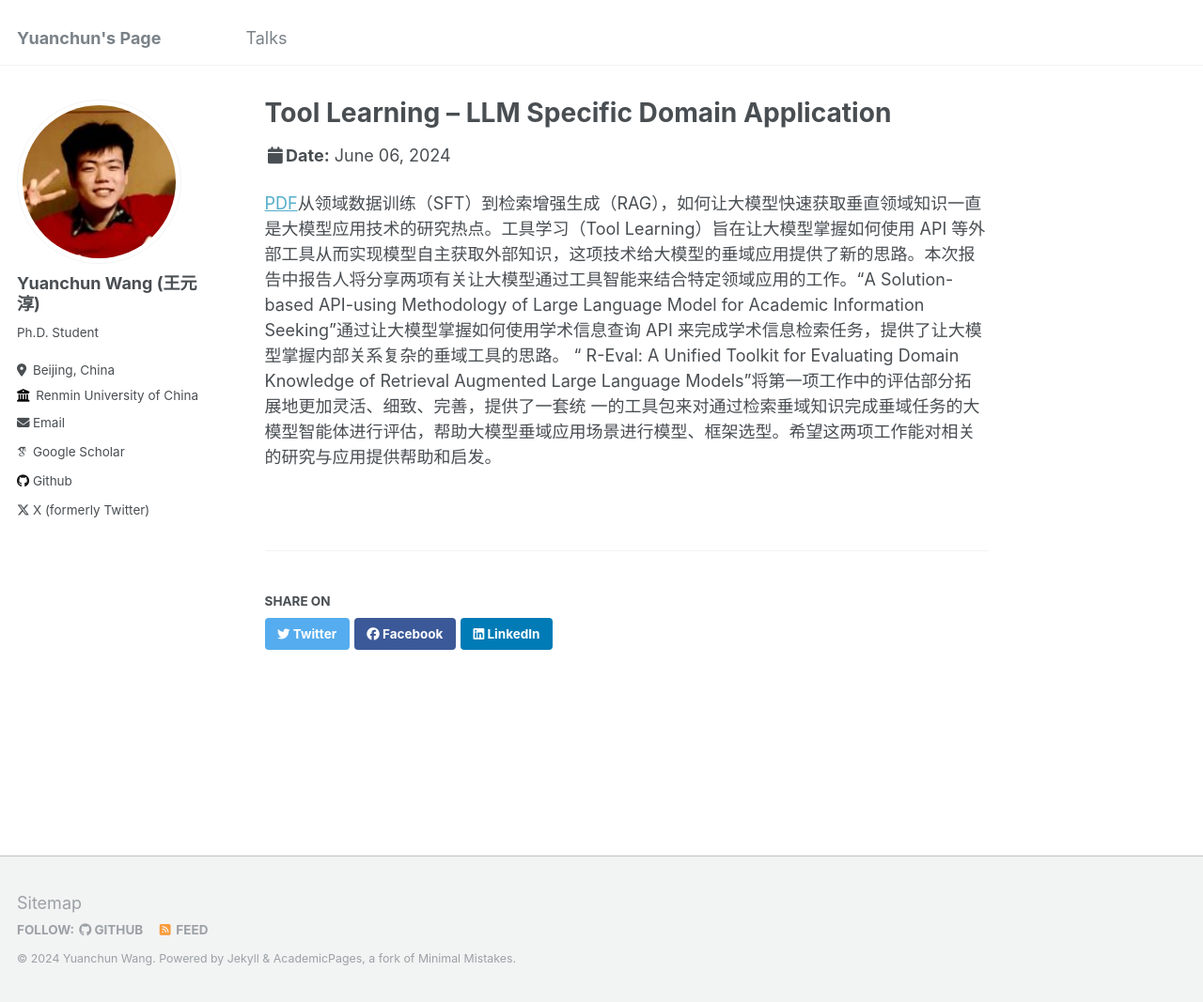
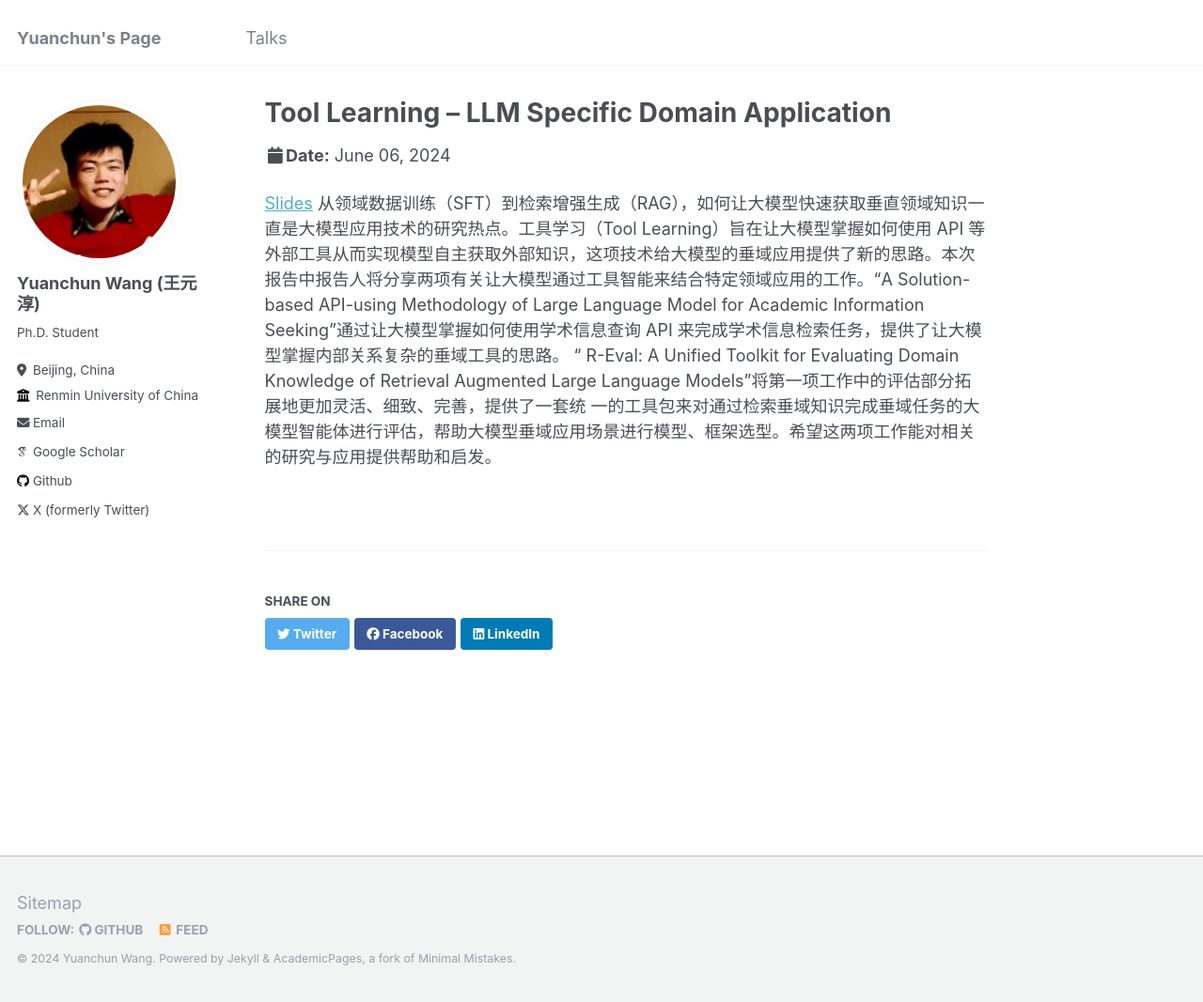
Before and after one commit to WangYC-99/WangYC-99.github.io, a Jekyll site: the page built from _talks/2024-06-06-talk-ict.md, in a window 1280 px wide and 1067 px high. Shown: the whole window at 94% size. Built offline with Jekyll 4.4.1, drawn with Linux system fonts in a browser that asks for light colours; some web fonts are replaced.

Commit message:
add talk slides

```diff
--- a/_talks/2024-06-06-talk-ict.md
+++ b/_talks/2024-06-06-talk-ict.md
@@ -7,4 +7,5 @@ venue: "ICT@CAS"
 date: 2024-06-06
 location: "Beijing, China"
 ---
-[PDF]()从领域数据训练（SFT）到检索增强生成（RAG），如何让大模型快速获取垂直领域知识一直是大模型应用技术的研究热点。工具学习（Tool Learning）旨在让大模型掌握如何使用 API 等外部工具从而实现模型自主获取外部知识，这项技术给大模型的垂域应用提供了新的思路。本次报告中报告人将分享两项有关让大模型通过工具智能来结合特定领域应用的工作。“A Solution-based API-using Methodology of Large Language Model for Academic Information Seeking”通过让大模型掌握如何使用学术信息查询 API 来完成学术信息检索任务，提供了让大模型掌握内部关系复杂的垂域工具的思路。 “ R-Eval: A Unified Toolkit for Evaluating Domain Knowledge of Retrieval Augmented Large Language Models”将第一项工作中的评估部分拓展地更加灵活、细致、完善，提供了一套统 一的工具包来对通过检索垂域知识完成垂域任务的大模型智能体进行评估，帮助大模型垂域应用场景进行模型、框架选型。希望这两项工作能对相关的研究与应用提供帮助和启发。
+[Slides](2024-06-06-talk-ict.pdf)
+从领域数据训练（SFT）到检索增强生成（RAG），如何让大模型快速获取垂直领域知识一直是大模型应用技术的研究热点。工具学习（Tool Learning）旨在让大模型掌握如何使用 API 等外部工具从而实现模型自主获取外部知识，这项技术给大模型的垂域应用提供了新的思路。本次报告中报告人将分享两项有关让大模型通过工具智能来结合特定领域应用的工作。“A Solution-based API-using Methodology of Large Language Model for Academic Information Seeking”通过让大模型掌握如何使用学术信息查询 API 来完成学术信息检索任务，提供了让大模型掌握内部关系复杂的垂域工具的思路。 “ R-Eval: A Unified Toolkit for Evaluating Domain Knowledge of Retrieval Augmented Large Language Models”将第一项工作中的评估部分拓展地更加灵活、细致、完善，提供了一套统 一的工具包来对通过检索垂域知识完成垂域任务的大模型智能体进行评估，帮助大模型垂域应用场景进行模型、框架选型。希望这两项工作能对相关的研究与应用提供帮助和启发。
```
Also changed, not shown: 1 other file.
